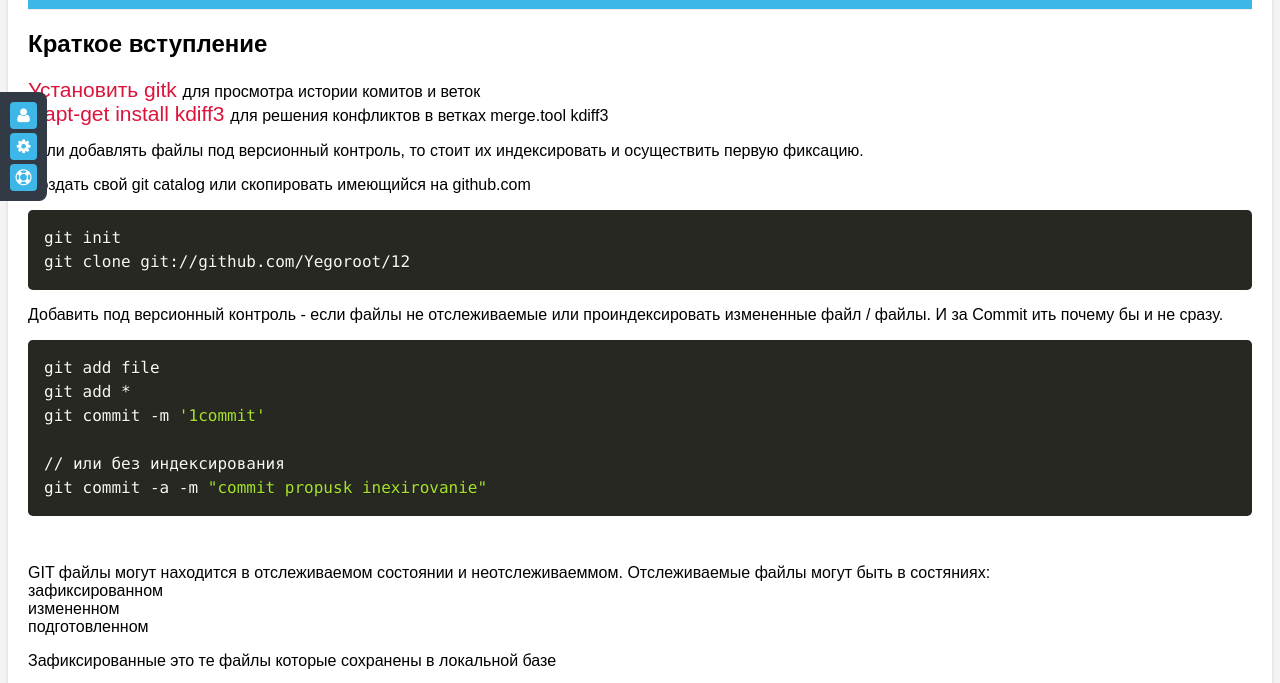
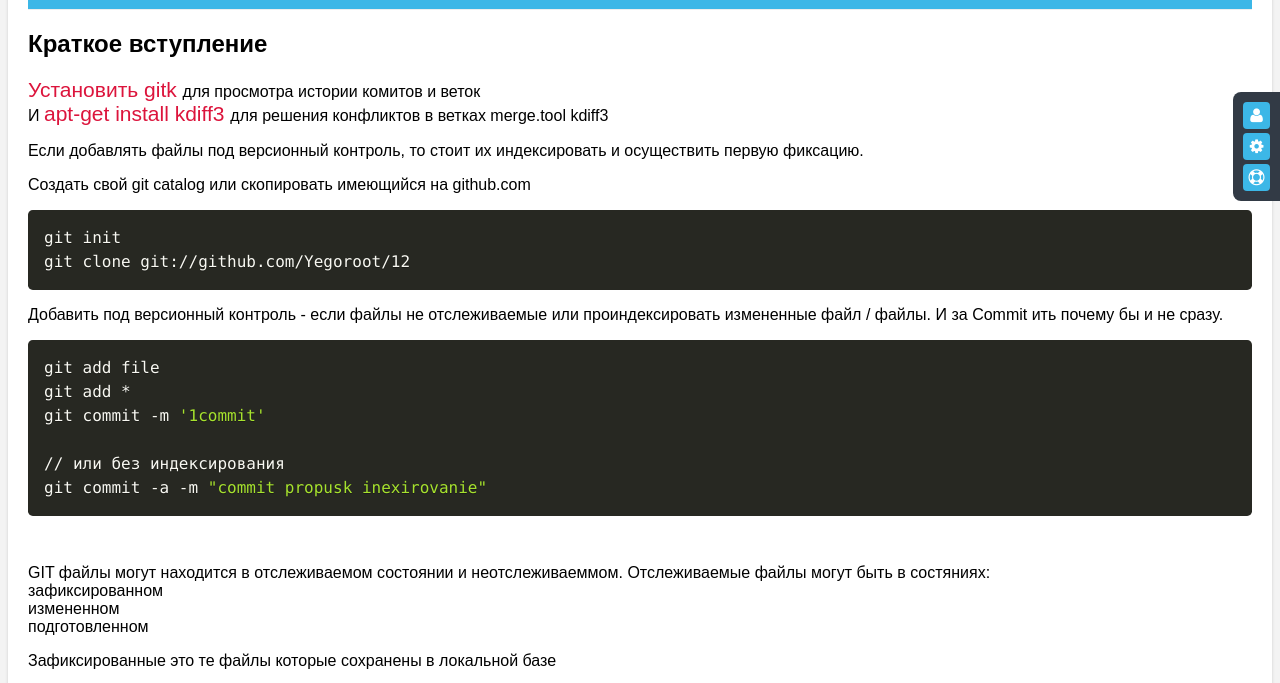
Before and after one commit to Yegoroot/helpGit, a plain HTML site: page demo/index.html in a window 1280 px wide. Shown: the part 108-791 px from the top of the page. Drawn offline with Linux system fonts and the light colour scheme.

Commit message:
korrekt menu left

```diff
--- a/demo/css/style.css
+++ b/demo/css/style.css
@@ -15,14 +15,22 @@ a, a:hover {text-decoration: none;}
 #header h1 a {color: #323A45;}
 #header h1 a:hover {color: #efefef;}
 
-#sidebar-menu {position: fixed; top: 200px; left: 0; padding: 10px; background: #323A45; color: #FFF; border-radius: 0 8px 8px 0;}
+#sidebar-menu {
+    position: fixed;
+    top: 200px;
+    right: 0;
+    padding: 10px;
+    background: #323A45;
+    color: #FFF;
+    border-radius: 8px 0px 0px 8px;
+}
 #sidebar-menu li {position: relative; cursor: pointer;}
 #sidebar-menu li i {width: 27px; height: 27px; line-height: 27px; border-radius: 4px; background: #3CB7E7; text-align: center;}
 
 #sidebar-menu li+li {margin-top: 4px;}
 #sidebar-menu b {display: none; opacity: 0; position: absolute; left: 27px; top: 0; height: 27px; width: 16px; line-height: 27px; background: transparent; color: #323A45; text-align: right;}
 
-#sidebar-menu li > ul {display: none; opacity: 0; position: absolute; top: -10px; left: 42px; width: 120px; padding: 10px; background: #323A45; border-radius: 8px;}
+#sidebar-menu li > ul {display: none; opacity: 0; position: absolute; top: -10px;     right: 42px; width: 120px; padding: 10px; background: #323A45; border-radius: 8px;}
 #sidebar-menu li:hover b,
 #sidebar-menu li:hover ul {display: block; opacity: 1;}
 #sidebar-menu li a {display: block; padding: 4px 8px; border-radius: 4px; color: #FFF;
```
